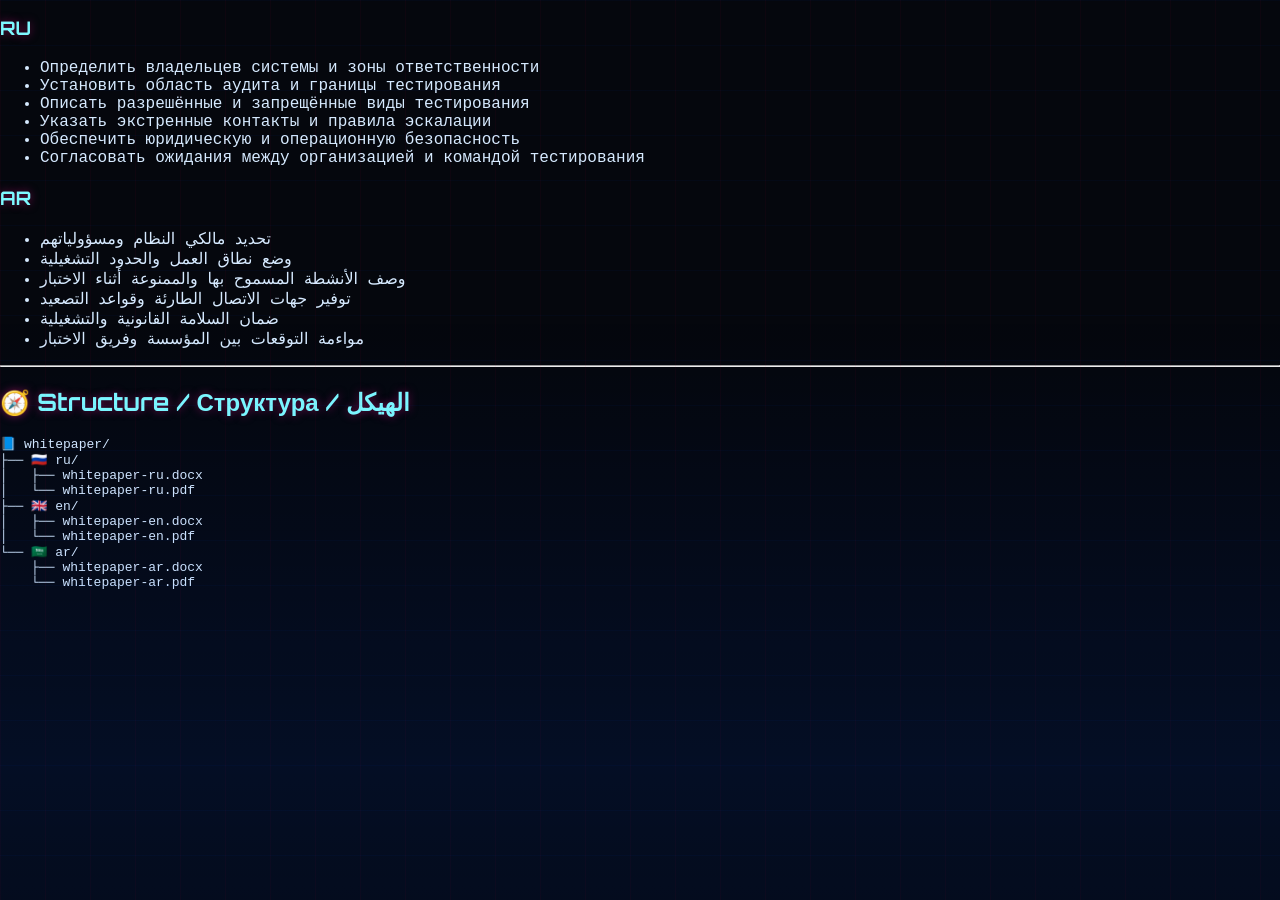
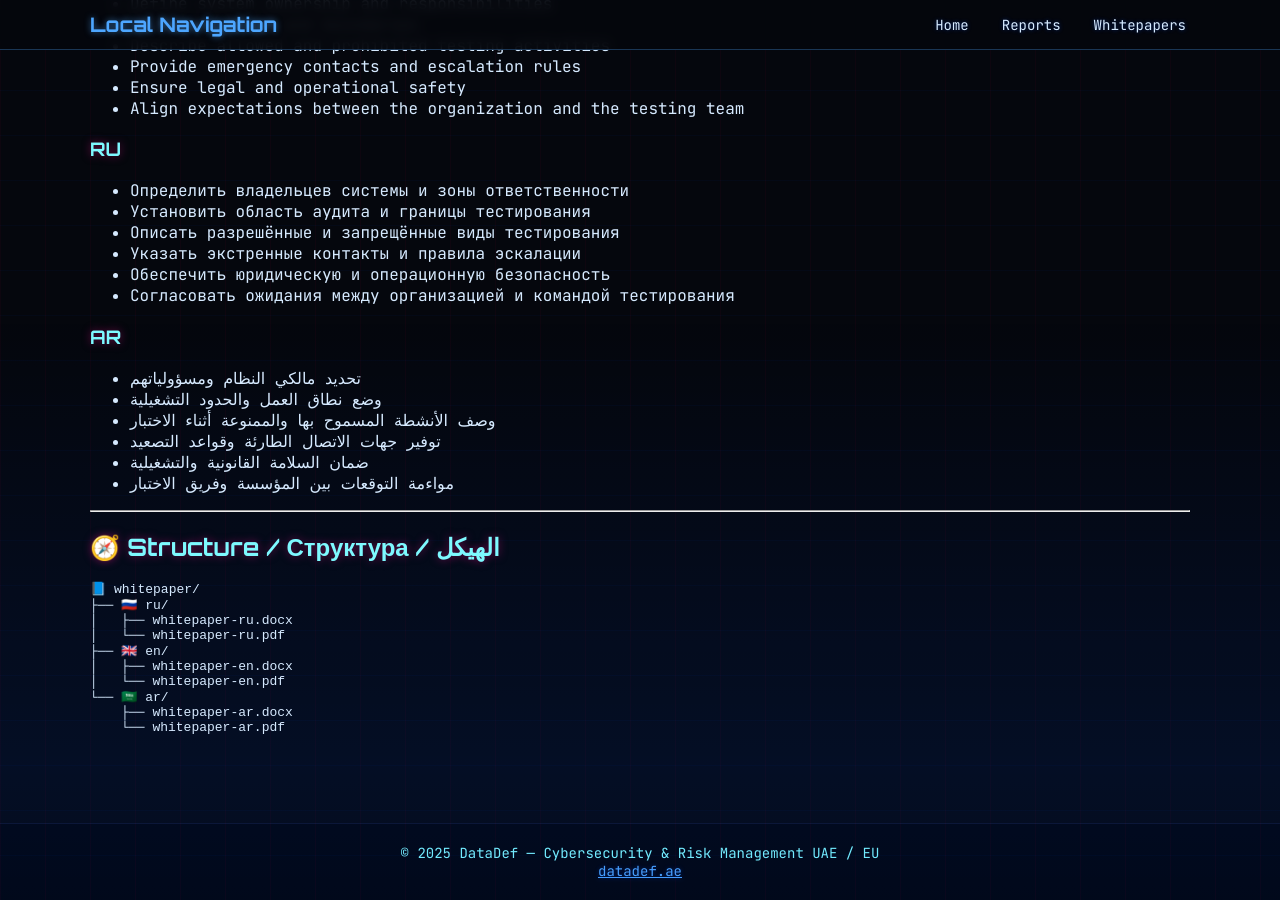
Before and after one commit to SergMorelli/SergMorelli-security-audit-report-samples, a Jekyll site: the page built from 📘 whitepaper/README.md, in a window 1280 px wide and 900 px high, scrolled down 809 px. Built offline with Jekyll 4.4.1, drawn with Linux system fonts in a browser that asks for light colours; our own code applies the rules of GitHub Pages for plain Markdown files; before the commit the page ends 1427 px from its top, so only the background shows below that.

Commit message:
Add navigation and footer to default layout

```diff
--- a/_layouts/default.html
+++ b/_layouts/default.html
@@ -2,9 +2,17 @@
 <html lang="en">
 <head>
     <meta charset="UTF-8">
+
     <title>{{ page.title | default: site.title }}</title>
+    <meta name="viewport" content="width=device-width, initial-scale=1">
 
+    <!-- Favicon -->
     <link rel="icon" type="image/svg+xml" href="/assets/favicon.svg">
+
+    <!-- Fonts -->
+    <link href="https://fonts.googleapis.com/css2?family=Orbitron:wght@400;600;700&family=JetBrains+Mono:wght@300;400;600&display=swap" rel="stylesheet">
+
+    <!-- Styles -->
     <link rel="stylesheet" href="/assets/css/style.css">
 
     {{ site.seo }}
@@ -12,7 +20,32 @@
 
 <body>
 
-{{ content }}
+<!-- Navigation -->
+<nav class="navbar">
+  <div class="nav-container">
+    <div class="nav-logo">Local Navigation</div>
+    <ul class="nav-links">
+      <li><a href="/">Home</a></li>
+      <li><a href="#reports">Reports</a></li>
+      <li><a href="#whitepapers">Whitepapers</a></li>
+    </ul>
+  </div>
+</nav>
+
+<div class="nav-spacer"></div>
+
+<!-- Main content -->
+<div class="container">
+    {{ content }}
+</div>
+
+<!-- Footer -->
+<footer>
+    © 2025 DataDef — Cybersecurity & Risk Management
+    UAE / EU
+    <br>
+    <a href="https://datadef.ae">datadef.ae</a>
+</footer>
 
 </body>
 </html>
```
